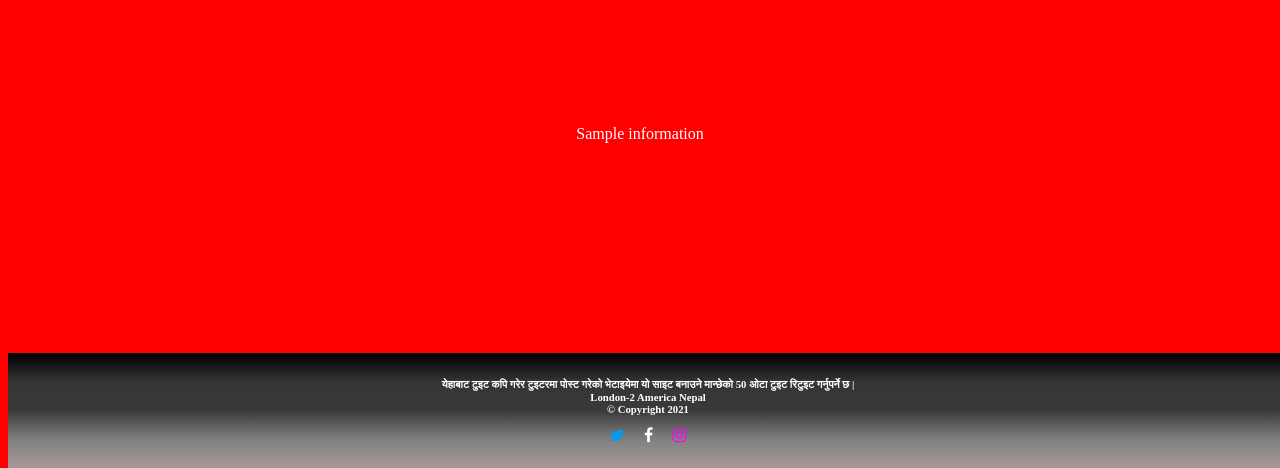
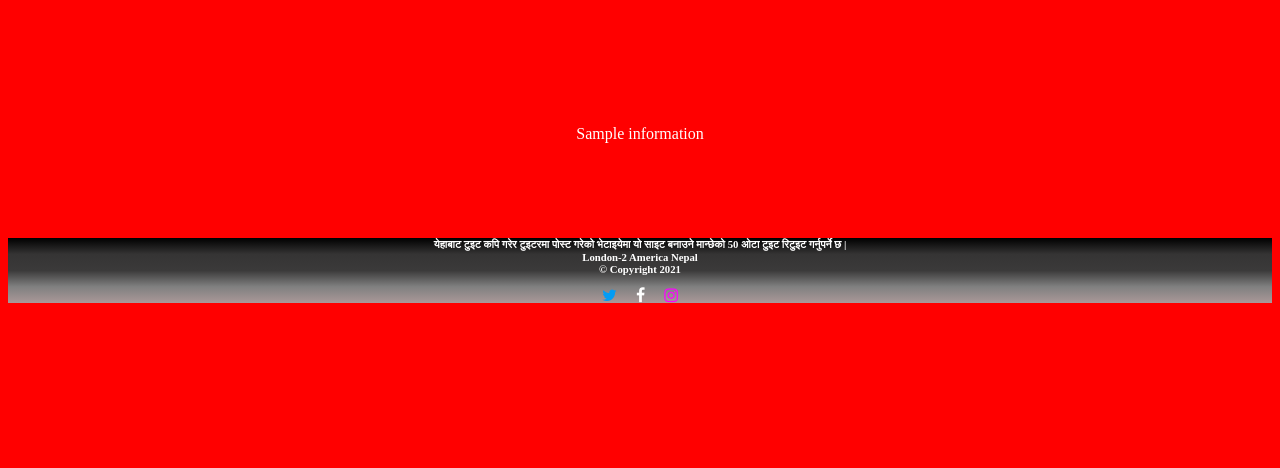
Before and after one commit to tMB3114/twitter_tweets, a Flask app: template templates/home.html in a window 1280 px wide. Shown: the part 332-800 px from the top of the page. Run offline with Flask 2, Linux system fonts and the light colour scheme; the template is opened without the code that fills it: most values are stand-ins (such as "Sample title", 1, 10 or a date in 2020).

Commit message:
Update home.html

```diff
--- a/templates/home.html
+++ b/templates/home.html
@@ -82,8 +82,7 @@ button:active{
 }
 .footer {
     background-image: linear-gradient(black,rgb(53, 52, 52),rgb(59, 58, 58), gray, rgb(170, 152, 152));
-    position: absolute;
-    bottom: 0;
+
     width: 100%;
     background-color:black;
     color: white;
@@ -106,7 +105,7 @@ button:active{
        </form>
 
       <div class='infor' style=" margin-top: 10%;">
-      <p> {{information}} </p>
+      <p> {{information}} </p><br><br><br>
  </div>
 
 </center>
```
